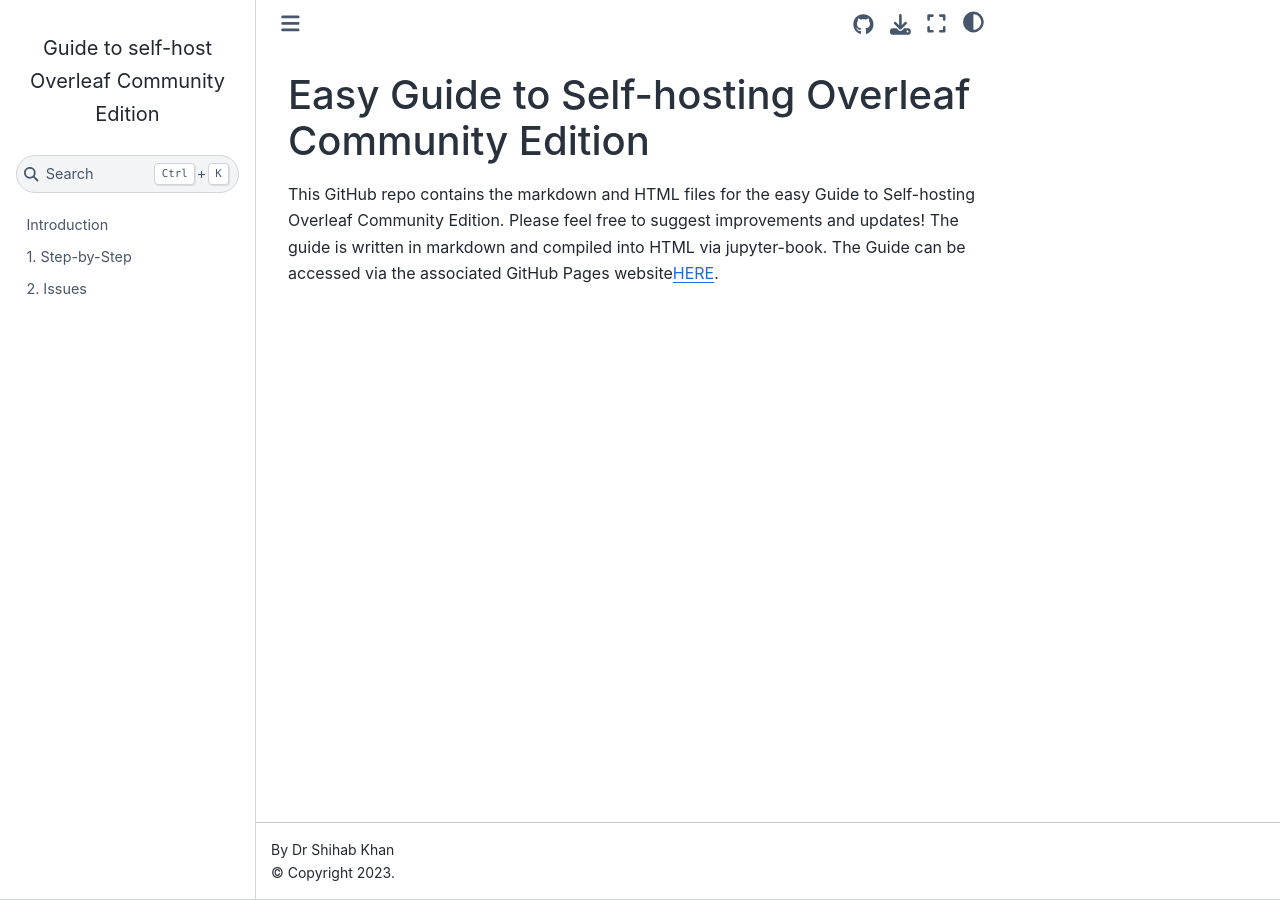
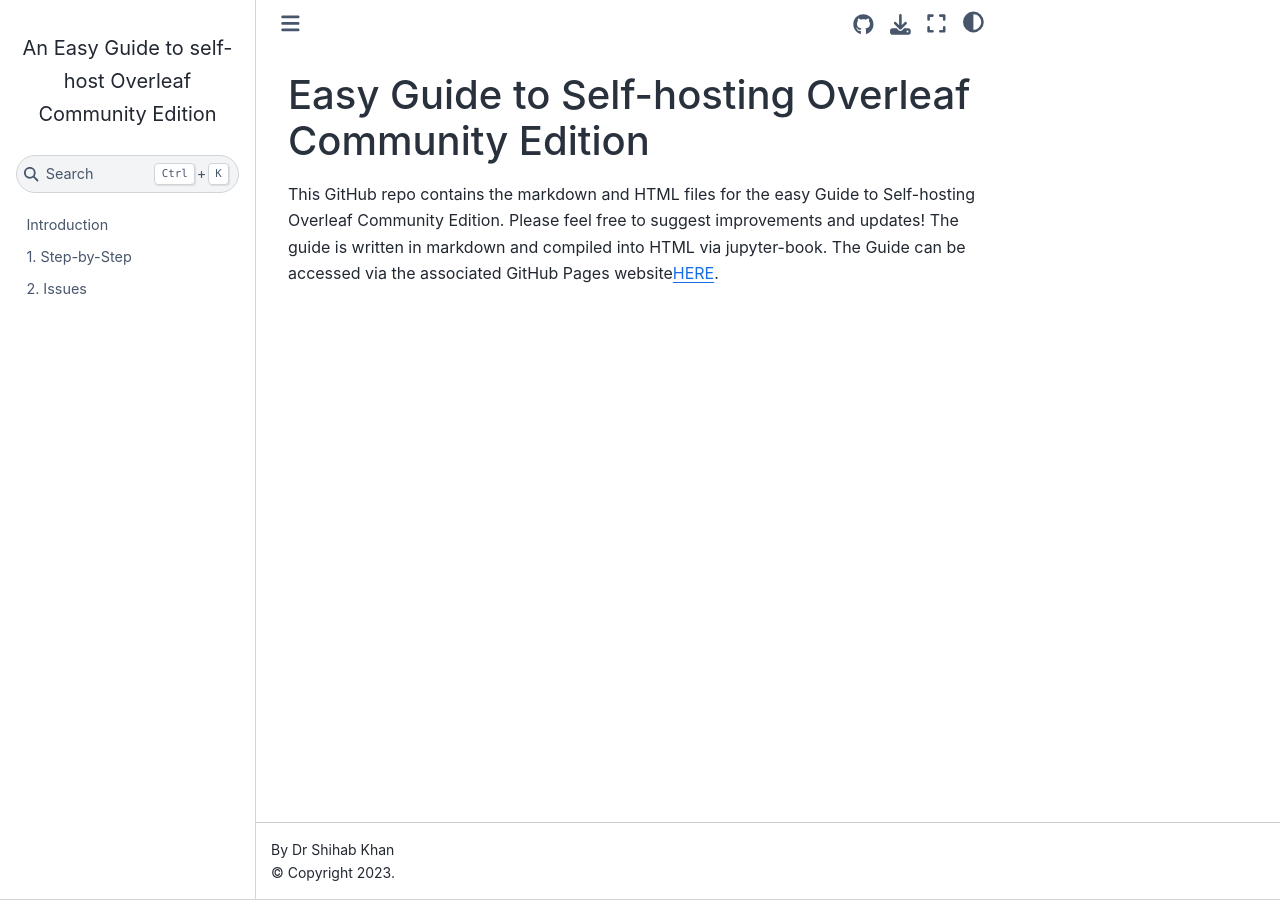
Before and after one commit to shihabkhan1/overleaf, a Jupyter Book: the page built from README.md, in a window 1280 px wide. Built offline with Jupyter Book 1.0.4 settings and Sphinx 7.4.7 and the Sphinx Book theme 1.1.4, drawn with Linux system fonts in a browser that asks for light colours.

Commit message:
Updated Guide Name

```diff
--- a/_config.yml
+++ b/_config.yml
@@ -1,5 +1,5 @@
 # Book settings
-title: Guide to self-host Overleaf Community Edition
+title: An Easy Guide to self-host Overleaf Community Edition
 author: Dr Shihab Khan
 
 repository:
```
